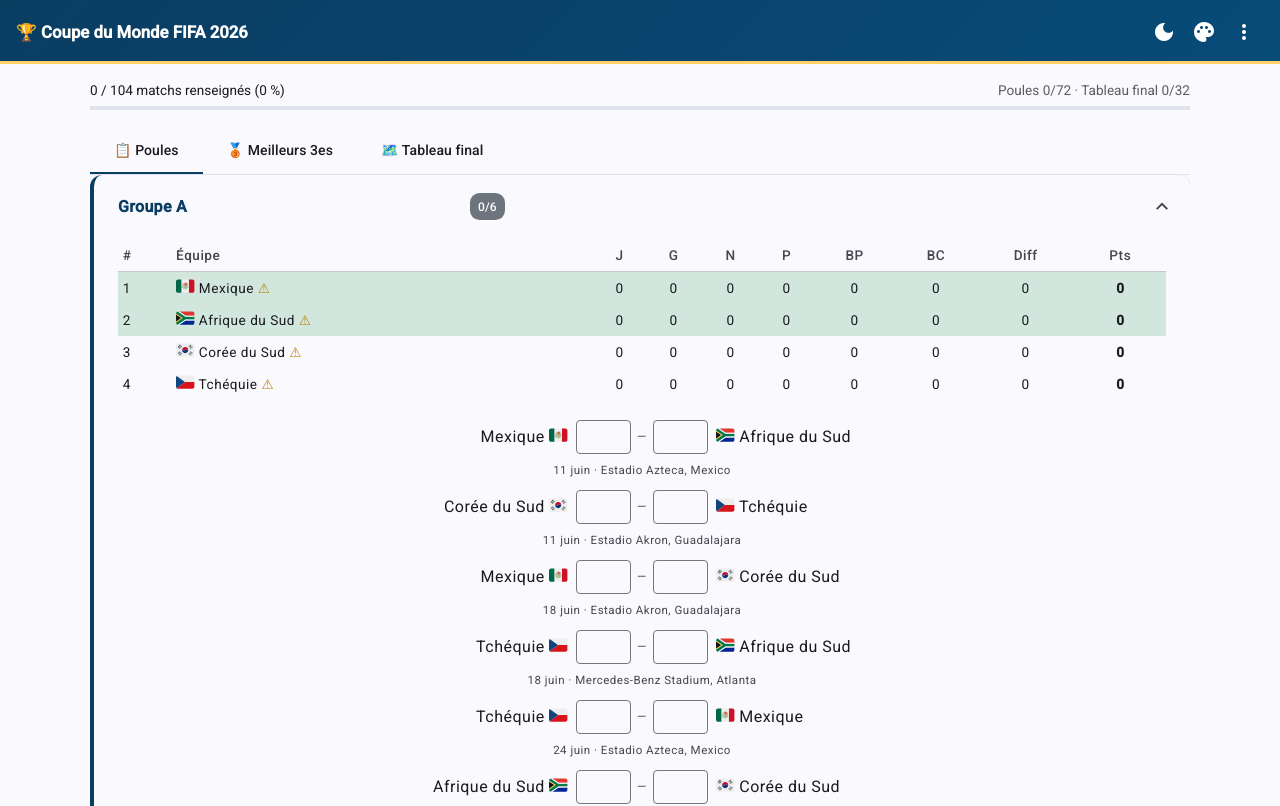
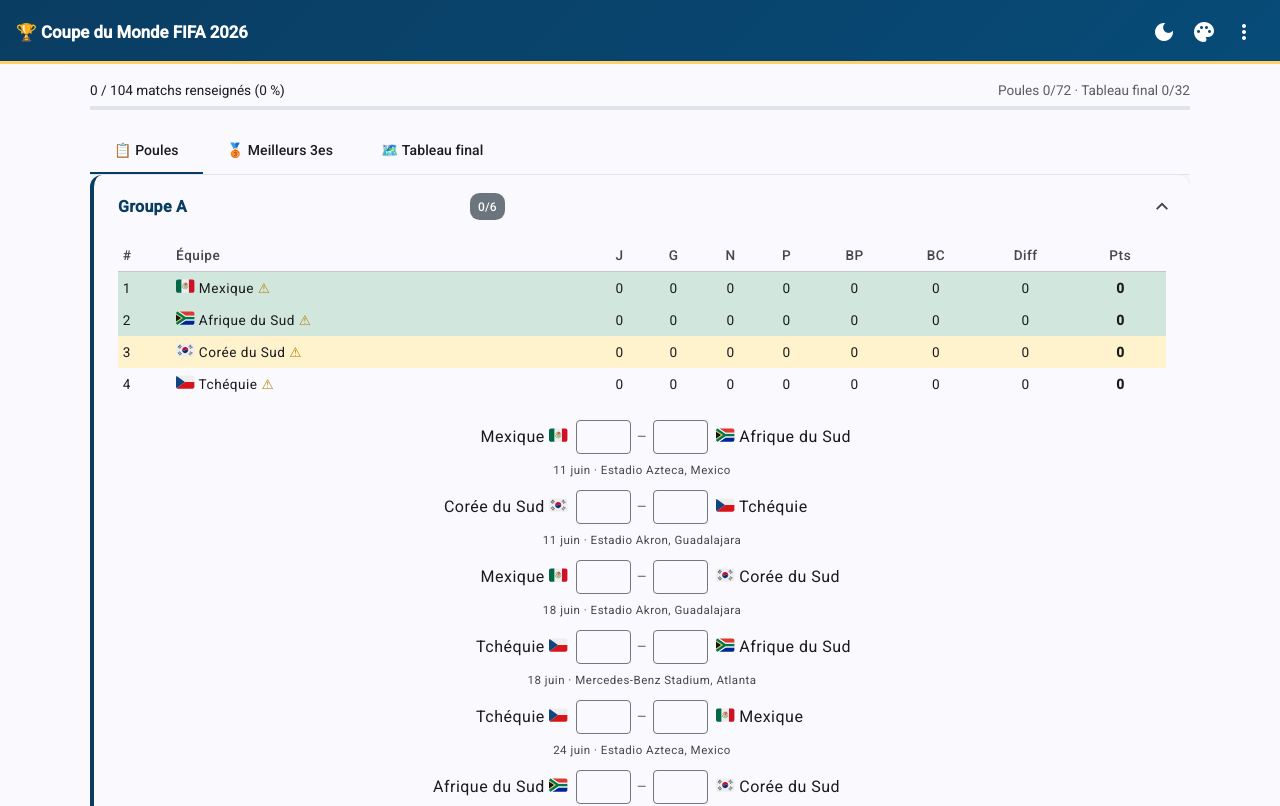
Before and after one commit to bencrob/wc2026, an Angular app: page / in a window 1280 px wide. Shown: the top 806 px of the page. Built offline with nearby package versions, Linux system fonts and the light colour scheme.

Commit message:
Poules : couleur dédiée pour le 3e du groupe (ambre, comme la v1)
Le 1er/2e restent en vert (qualifiés), le 3e prend la teinte --wc-third
(candidat meilleur 3e). (Inclut l'ajout de @vitest/coverage-v8 en devDep.)

```diff
--- a/package.json
+++ b/package.json
@@ -32,6 +32,7 @@
     "@angular/cli": "^22.0.0",
     "@angular/compiler-cli": "^22.0.0",
     "@playwright/test": "^1.60.0",
+    "@vitest/coverage-v8": "^4.1.8",
     "jsdom": "^28.0.0",
     "prettier": "^3.8.1",
     "typescript": "~6.0.2",
--- a/src/app/presentation/features/groups/groups.component.html
+++ b/src/app/presentation/features/groups/groups.component.html
@@ -27,7 +27,7 @@
       </thead>
       <tbody>
         @for (r of store.groups()[g].standings; track r.teamId) {
-          <tr [class.qualif]="r.rank <= 2">
+          <tr [class.qualif]="r.rank <= 2" [class.third]="r.rank === 3">
             <td class="start">{{ r.rank }}</td>
             <td class="start team">
               <wc-flag [teamId]="r.teamId" />
--- a/src/app/presentation/features/groups/groups.component.scss
+++ b/src/app/presentation/features/groups/groups.component.scss
@@ -53,6 +53,9 @@ mat-expansion-panel {
   tr.qualif {
     background: var(--wc-qualified);
   }
+  tr.third {
+    background: var(--wc-third);
+  }
   .warn {
     color: #b8860b;
     cursor: help;
```
Also changed, not shown: 1 other file (tests, documents, lock files or other folders).
